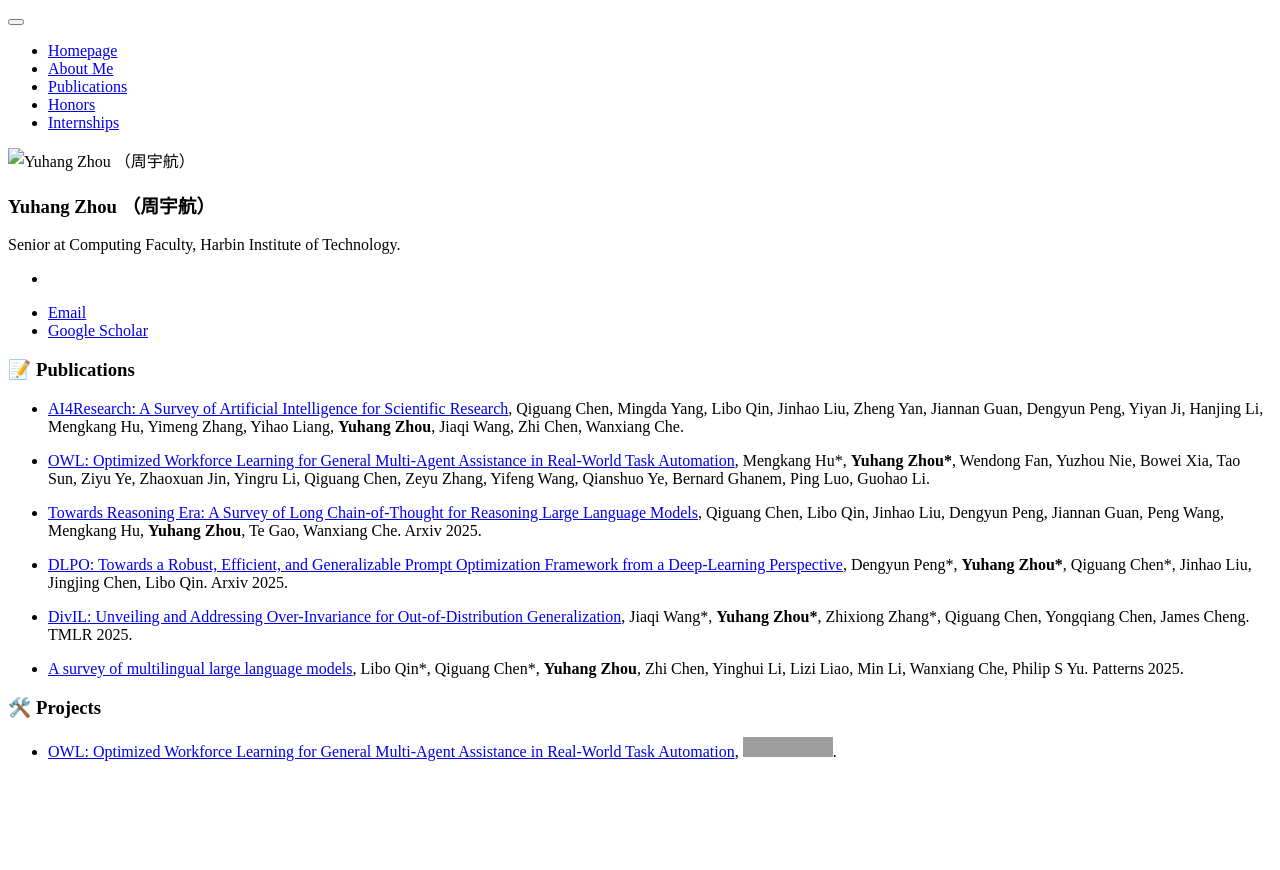
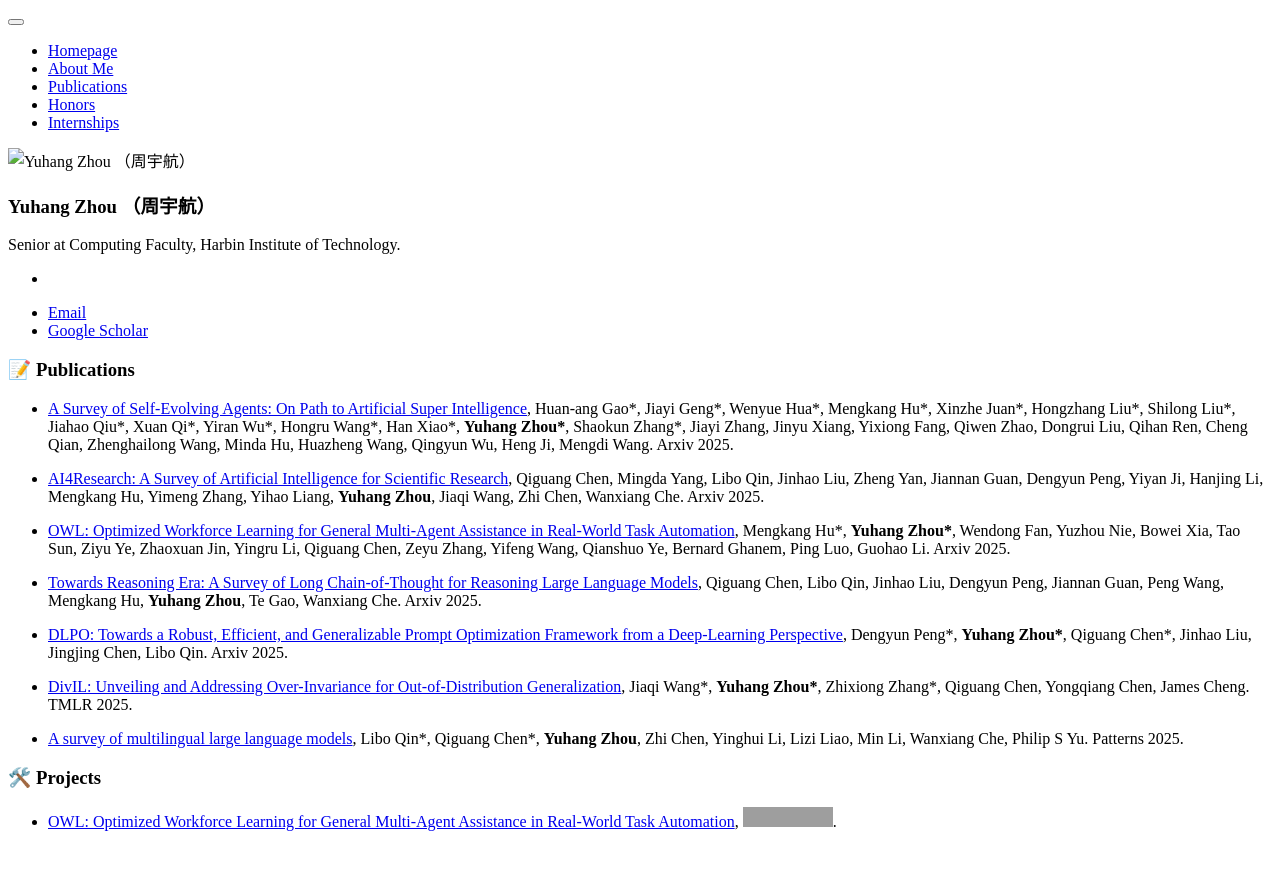
Before and after one commit to Ralph-Zhou/ralph-zhou.github.io, a Jekyll site: the page built from _pages/information/pub.md, in a window 1280 px wide. Shown: the top 870 px of the page. Built offline with Jekyll 4.4.1, drawn with Linux system fonts in a browser that asks for light colours; our own code applies the rules of GitHub Pages for plain Markdown files; grey boxes are pictures that could not be loaded.

Commit message:
Update pub.md

```diff
--- a/_pages/information/pub.md
+++ b/_pages/information/pub.md
@@ -1,8 +1,10 @@
 # 📝 Publications
 
-- [AI4Research: A Survey of Artificial Intelligence for Scientific Research](https://arxiv.org/abs/2507.01903), Qiguang Chen, Mingda Yang, Libo Qin, Jinhao Liu, Zheng Yan, Jiannan Guan, Dengyun Peng, Yiyan Ji, Hanjing Li, Mengkang Hu, Yimeng Zhang, Yihao Liang, **Yuhang Zhou**, Jiaqi Wang, Zhi Chen, Wanxiang Che.
+- [A Survey of Self-Evolving Agents: On Path to Artificial Super Intelligence](https://arxiv.org/pdf/2507.21046), Huan-ang Gao\*, Jiayi Geng\*, Wenyue Hua\*, Mengkang Hu\*, Xinzhe Juan\*, Hongzhang Liu\*, Shilong Liu\*, Jiahao Qiu\*, Xuan Qi\*, Yiran Wu\*, Hongru Wang\*, Han Xiao\*, **Yuhang Zhou\***, Shaokun Zhang\*, Jiayi Zhang, Jinyu Xiang, Yixiong Fang, Qiwen Zhao, Dongrui Liu, Qihan Ren, Cheng Qian, Zhenghailong Wang, Minda Hu, Huazheng Wang, Qingyun Wu, Heng Ji, Mengdi Wang. Arxiv 2025.
 
-- [OWL: Optimized Workforce Learning for General Multi-Agent Assistance in Real-World Task Automation](https://arxiv.org/pdf/2505.23885), Mengkang Hu\*, **Yuhang Zhou\***, Wendong Fan, Yuzhou Nie, Bowei Xia, Tao Sun, Ziyu Ye, Zhaoxuan Jin, Yingru Li, Qiguang Chen, Zeyu Zhang, Yifeng Wang, Qianshuo Ye, Bernard Ghanem, Ping Luo, Guohao Li.
+- [AI4Research: A Survey of Artificial Intelligence for Scientific Research](https://arxiv.org/abs/2507.01903), Qiguang Chen, Mingda Yang, Libo Qin, Jinhao Liu, Zheng Yan, Jiannan Guan, Dengyun Peng, Yiyan Ji, Hanjing Li, Mengkang Hu, Yimeng Zhang, Yihao Liang, **Yuhang Zhou**, Jiaqi Wang, Zhi Chen, Wanxiang Che. Arxiv 2025.
+
+- [OWL: Optimized Workforce Learning for General Multi-Agent Assistance in Real-World Task Automation](https://arxiv.org/pdf/2505.23885), Mengkang Hu\*, **Yuhang Zhou\***, Wendong Fan, Yuzhou Nie, Bowei Xia, Tao Sun, Ziyu Ye, Zhaoxuan Jin, Yingru Li, Qiguang Chen, Zeyu Zhang, Yifeng Wang, Qianshuo Ye, Bernard Ghanem, Ping Luo, Guohao Li. Arxiv 2025.
 
 - [Towards Reasoning Era: A Survey of Long Chain-of-Thought for Reasoning Large Language Models](https://arxiv.org/abs/2503.09567), Qiguang Chen, Libo Qin, Jinhao Liu, Dengyun Peng, Jiannan Guan, Peng Wang, Mengkang Hu, **Yuhang Zhou**, Te Gao, Wanxiang Che. Arxiv 2025.
 
```
